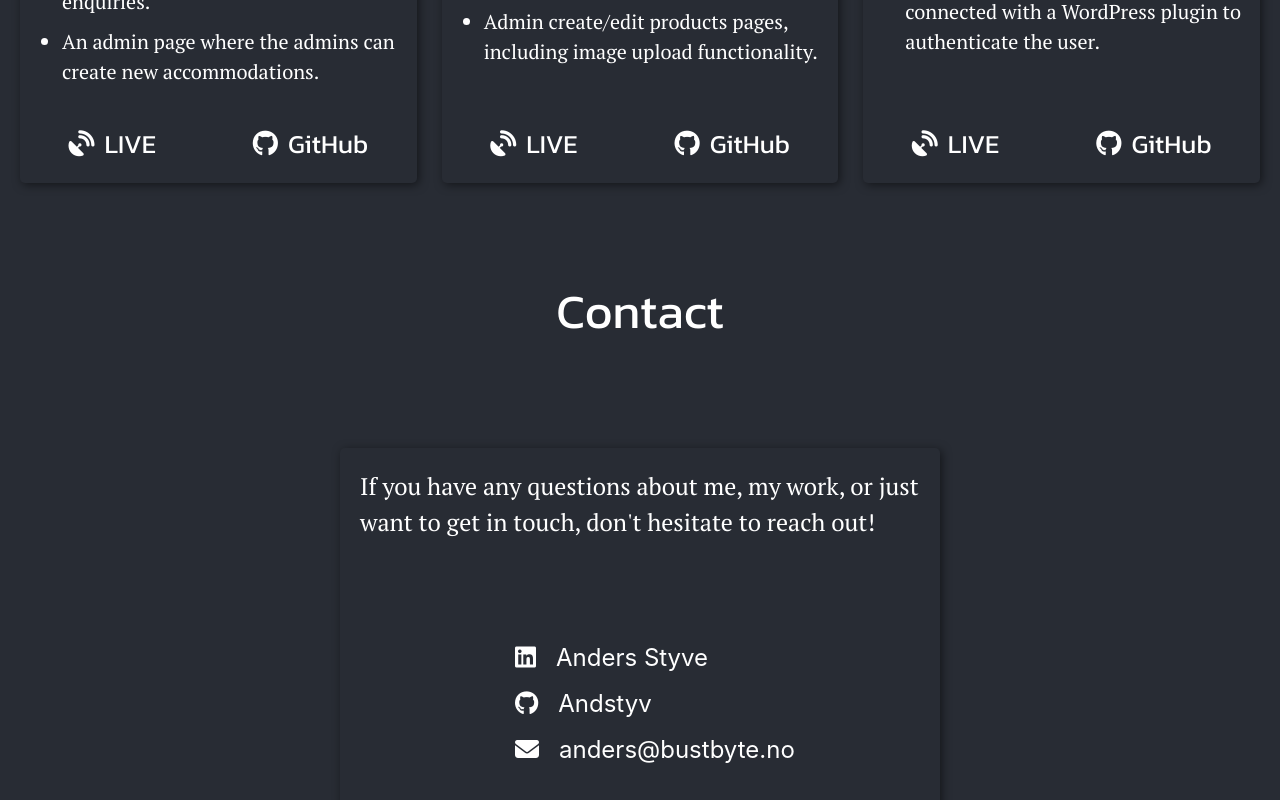
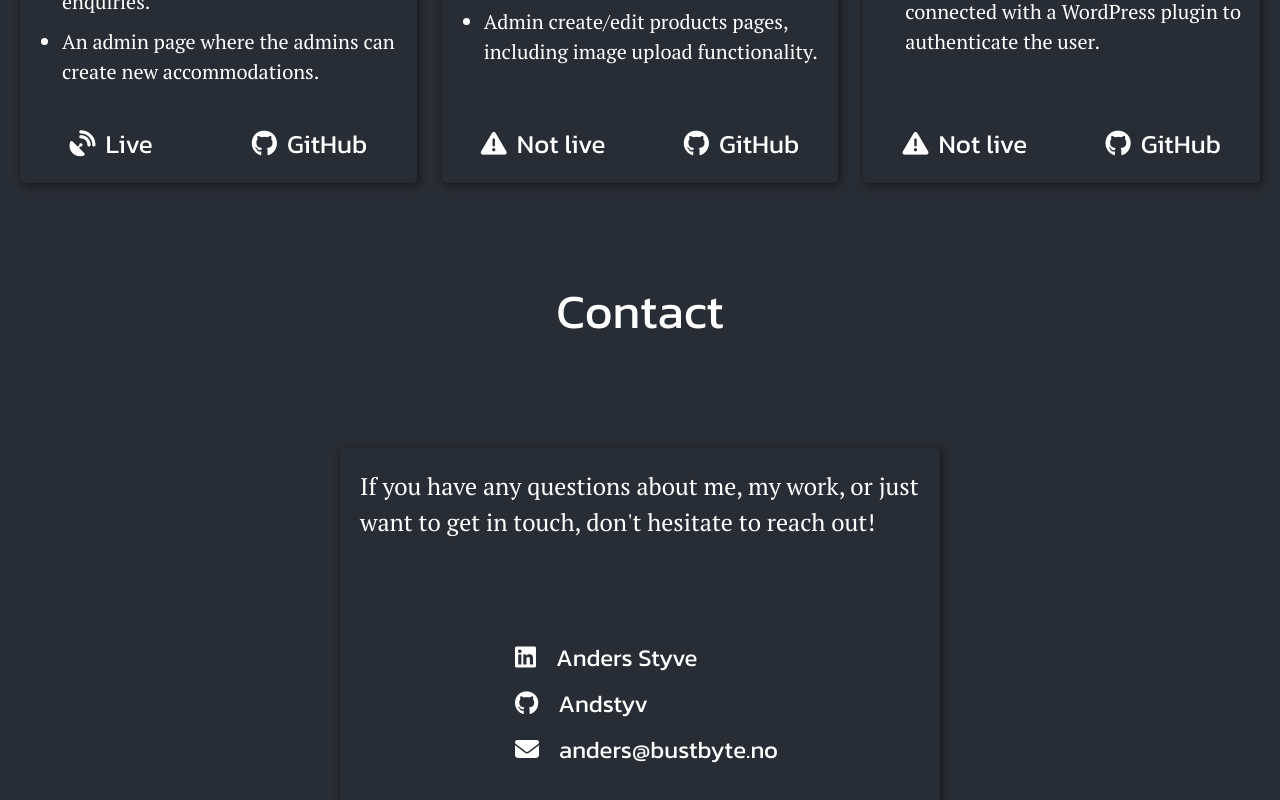
Before and after one commit to Andstyv/portfolio-v2, a React (Create React App) app: page / in a window 1280 px wide. Shown: the part 2360-3160 px from the top of the page. Built offline with nearby package versions, Linux system fonts and the light colour scheme.

Commit message:
Fixed styling and contact links

```diff
--- a/src/components/contact/Contact.jsx
+++ b/src/components/contact/Contact.jsx
@@ -18,13 +18,16 @@ export function Contact() {
           <p>If you have any questions about me, my work, or just want to get in touch, don't hesitate to reach out!</p>
           <StyledContactInnerDiv>
             <div>
-              <i className="fab fa-linkedin"></i>Anders Styve
+              <i className="fab fa-linkedin"></i>
+              <a href="www.linkedin.com/in/anders-styve-b2378314b">Anders Styve</a>
             </div>
             <div>
-              <i className="fab fa-github"></i>Andstyv
+              <i className="fab fa-github"></i>
+              <a href="https://github.com/Andstyv">Andstyv</a>
             </div>
             <div>
-              <i className="fas fa-envelope"></i>anders@bustbyte.no
+              <i className="fas fa-envelope"></i>
+              <a href="mailto:anders@bustbyte.no">anders@bustbyte.no</a>
             </div>
           </StyledContactInnerDiv>
         </StyledContactInner>
--- a/src/components/contact/contact.styles.js
+++ b/src/components/contact/contact.styles.js
@@ -42,6 +42,15 @@ export const StyledContactInnerDiv = styled.div`
     display: flex;
     align-items: baseline;
     gap: 20px;
+
+    a {
+      text-decoration: none;
+      color: #fff;
+      cursor: pointer;
+      :hover {
+        color: #f0885d;
+      }
+    }
   }
 `;
 
@@ -57,8 +66,13 @@ export const StyledGoHomeBtn = styled.div`
     font-size: 32px;
     padding-right: 20px;
 
+    :hover i {
+      font-size: 130%;
+    }
+
     i {
       margin-right: 20px;
+      transition: 0.2s;
     }
   }
 `;
--- a/src/components/projects/Projects.jsx
+++ b/src/components/projects/Projects.jsx
@@ -18,6 +18,7 @@ export function Projects() {
                 img={project.img}
                 bullets={project.description.bullets}
                 key={project.id}
+                links={project.links}
               />
             );
           })}
--- a/src/components/projects/cards/ProjectCard.jsx
+++ b/src/components/projects/cards/ProjectCard.jsx
@@ -1,7 +1,7 @@
 import placeholder from "../../../assets/img_placeholder.jpeg";
-import { StyledProjectCardContainer, StyledProjectCardLinks, StyledProjectCardText, StyledProjectLink } from "./projectCard.styles";
+import { StyledProjectCardContainer, StyledProjectCardLinks, StyledProjectCardText, StyledProjectLinkDiv } from "./projectCard.styles";
 
-export function ProjectCard({ title, desc, img, bullets }) {
+export function ProjectCard({ title, desc, img, bullets, links }) {
   return (
     <StyledProjectCardContainer>
       <div style={{ height: "350px" }}>
@@ -18,14 +18,24 @@ export function ProjectCard({ title, desc, img, bullets }) {
         </ul>
       </StyledProjectCardText>
       <StyledProjectCardLinks>
-        <StyledProjectLink>
-          <i className="fas fa-satellite-dish"></i>
-          <div>LIVE</div>
-        </StyledProjectLink>
-        <StyledProjectLink>
-          <i className="fab fa-github"></i>
-          <div>GitHub</div>
-        </StyledProjectLink>
+        <div>
+          {links.live ? (
+            <StyledProjectLinkDiv>
+              <i className="fas fa-satellite-dish"></i> <a href={links.live}>Live</a>
+            </StyledProjectLinkDiv>
+          ) : (
+            <StyledProjectLinkDiv>
+              <i class="fas fa-exclamation-triangle"></i>
+              <div> Not live</div>
+            </StyledProjectLinkDiv>
+          )}
+        </div>
+        <div>
+          <StyledProjectLinkDiv>
+            <i className="fab fa-github"></i>
+            <a href={links.github}>GitHub</a>
+          </StyledProjectLinkDiv>
+        </div>
       </StyledProjectCardLinks>
     </StyledProjectCardContainer>
   );
--- a/src/components/projects/cards/projectCard.styles.js
+++ b/src/components/projects/cards/projectCard.styles.js
@@ -1,13 +1,4 @@
 import styled from "styled-components";
-
-export const StyledProjectLink = styled.div`
-  display: flex;
-  gap: 10px;
-  align-items: baseline;
-  font-size: 26px;
-  font-family: Kanit, sans-serif;
-  cursor: pointer;
-`;
 
 export const StyledProjectCardContainer = styled.div`
   max-width: 500px;
@@ -48,3 +39,20 @@ export const StyledProjectCardLinks = styled.div`
   justify-content: space-around;
   padding-bottom: 20px;
 `;
+
+export const StyledProjectLinkDiv = styled.div`
+  display: flex;
+  gap: 10px;
+  align-items: baseline;
+  font-size: 26px;
+  font-family: Kanit, sans-serif;
+
+  a {
+    text-decoration: none;
+    color: #fff;
+    cursor: pointer;
+    :hover {
+      color: #f0885d;
+    }
+  }
+`;
--- a/src/constants/projects.js
+++ b/src/constants/projects.js
@@ -17,6 +17,10 @@ export const projects = [
         "An admin page where the admins can create new accommodations.",
       ],
     },
+    links: {
+      live: "https://resplendent-kitten-39101c.netlify.app/",
+      github: "https://github.com/Noroff-FEU-Assignments/project-exam-2-Andstyv",
+    },
   },
   {
     id: 2,
@@ -33,6 +37,10 @@ export const projects = [
         "Admin create/edit products pages, including image upload functionality.",
       ],
     },
+    links: {
+      live: null,
+      github: "https://github.com/Andstyv/Anders-Styve-Semester-Project_2",
+    },
   },
   {
     id: 3,
@@ -48,5 +56,9 @@ export const projects = [
         "Admin login page using JWT token connected with a WordPress plugin to authenticate the user.",
       ],
     },
+    links: {
+      live: null,
+      github: "https://github.com/Noroff-FEU-Assignments/js-frameworks-course-assignment-Andstyv",
+    },
   },
 ];
```
